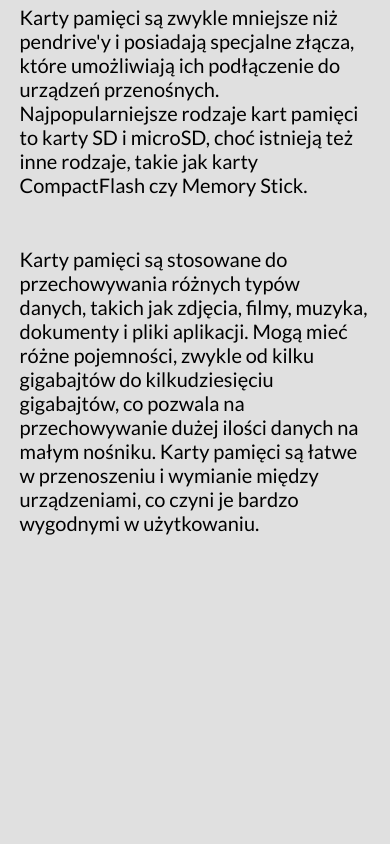
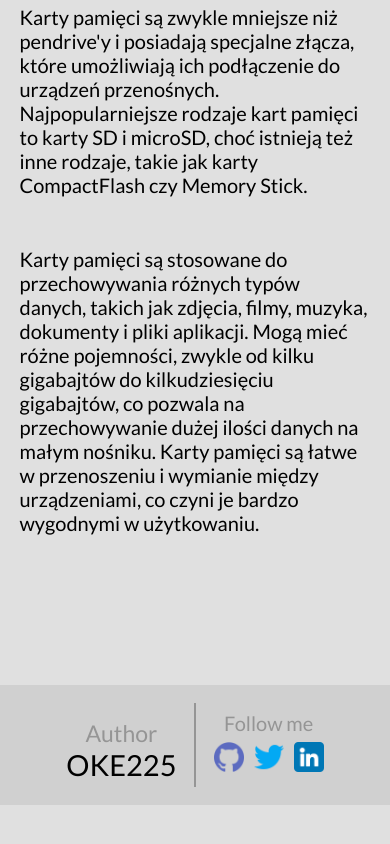
Before and after one commit to OKE225/Disk-Shop, a plain HTML site: page index.html in a window 390 px wide. Shown: the part 4663-5507 px from the top of the page. Before the commit the page ends 5348 px from the top, so only its background shows below. Drawn offline with Linux system fonts and the light colour scheme.

Commit message:
6. Creating a responsive footer and adding icons

```diff
--- a/index.html
+++ b/index.html
@@ -13,7 +13,7 @@
       rel="stylesheet" />
     <link rel="shortcut icon" href="favicon.ico" type="image/x-icon" />
     <link rel="stylesheet" href="style.css" type="text/css" />
-    <title>Document</title>
+    <title>Disk's</title>
   </head>
   <body>
     <nav>
@@ -167,5 +167,36 @@
         </p>
       </ol>
     </div>
+    <footer>
+      <div id="footer-container">
+        <div class="box-container">
+          <p class="title-author">Author</p>
+          <p class="author">OKE225</p>
+        </div>
+        <div class="box-container">
+          <p class="title-socials">Follow me</p>
+          <div id="socials-container">
+            <div class="socials">
+              <a href="https://github.com/OKE225" target="_blank">
+                <img src="img/github.png" alt="GitHub Logo" />
+                <p class="github">GitHub</p>
+              </a>
+            </div>
+            <div class="socials">
+              <a href="#">
+                <img src="img/twitter.png" alt="Twitter Logo" />
+                <p class="twitter">Twitter</p>
+              </a>
+            </div>
+            <div class="socials">
+              <a href="#">
+                <img src="img/linkedin.png" alt="Linkedin Logo" />
+                <p class="linkedin">Linkedin</p>
+              </a>
+            </div>
+          </div>
+        </div>
+      </div>
+    </footer>
   </body>
 </html>
--- a/style.css
+++ b/style.css
@@ -1,6 +1,10 @@
 :root {
   font-family: "Lato", sans-serif;
   font-size: 10px;
+}
+
+::selection {
+  background-color: #22d3ee;
 }
 
 body {
@@ -59,7 +63,7 @@ div#content-container h1,
 div#content-container p,
 div#content-container h2,
 div#content-container ul {
-  margin: 10rem 0;
+  margin: 8rem 0;
   padding: 0;
 }
 
@@ -92,6 +96,101 @@ div#content-container ul {
 div#content-container h2 {
   font-size: 4.6rem;
   font-weight: 400;
+}
+
+footer {
+  display: flex;
+  justify-content: center;
+  align-items: center;
+  background-color: #d0d0d0;
+  width: 100%;
+  height: 30rem;
+}
+
+#footer-container {
+  display: flex;
+  width: 40%;
+  height: 70%;
+}
+
+.box-container {
+  display: flex;
+  flex-direction: column;
+  justify-content: center;
+  align-items: center;
+  width: 50%;
+  text-align: center;
+}
+
+.box-container:nth-child(1) {
+  border-right: 0.1rem solid #959595;
+}
+
+.box-container:nth-child(2) {
+  border-left: 0.1rem solid #959595;
+}
+
+.title-author {
+  color: #959595;
+  font-size: 3.7rem;
+  margin: 1rem 0 0 0;
+  padding: 0;
+}
+
+.author {
+  color: #000000;
+  font-size: 4.6rem;
+  margin: 0;
+  padding: 0;
+}
+
+.title-socials {
+  color: #959595;
+  font-size: 3.3rem;
+  margin: 0;
+  padding: 0;
+}
+
+#socials-container {
+  display: flex;
+  flex-direction: column;
+  align-items: flex-start;
+}
+
+.socials {
+  margin: 0.75rem 0;
+}
+
+.socials a {
+  display: flex;
+  justify-content: center;
+  align-items: center;
+  text-decoration: none;
+}
+
+.socials img {
+  width: 3.5rem;
+  margin: 0 1rem;
+}
+
+.github,
+.linkedin,
+.twitter {
+  font-size: 2.9rem;
+  margin: 0;
+  padding: 0;
+}
+
+.github {
+  color: #5c6bc0;
+}
+
+.linkedin {
+  color: #0077b5;
+}
+
+.twitter {
+  color: #03a9f4;
 }
 
 /* ==================== */
@@ -167,6 +266,41 @@ div#content-container h2 {
   div#content-container h2 {
     font-size: 3.7rem;
   }
+
+  footer {
+    margin-bottom: 10rem;
+    height: 20rem;
+  }
+
+  #footer-container {
+    width: 70%;
+  }
+
+  .title-author {
+    font-size: 3.3rem;
+  }
+
+  .author {
+    font-size: 4.1rem;
+  }
+
+  #socials-container {
+    flex-direction: row;
+  }
+
+  .socials img {
+    width: 4rem;
+  }
+
+  .title-socials {
+    font-size: 2.9rem;
+  }
+
+  .github,
+  .linkedin,
+  .twitter {
+    display: none;
+  }
 }
 
 /* Phone - 500px */
@@ -207,7 +341,34 @@ div#content-container h2 {
   div#content-container li {
     font-size: 2rem;
   }
+
   div#content-container h2 {
     font-size: 2.9rem;
   }
+
+  footer {
+    margin-bottom: 7.5rem;
+    height: 12rem;
+  }
+
+  #footer-container {
+    width: 75%;
+  }
+
+  .title-author {
+    font-size: 2.3rem;
+  }
+
+  .author {
+    font-size: 2.9rem;
+  }
+
+  .socials img {
+    width: 3rem;
+    margin: 0 0.5rem;
+  }
+
+  .title-socials {
+    font-size: 2rem;
+  }
 }
```
Also changed, not shown: img/github.png (added), img/linkedin.png (added), img/twitter.png (added).
